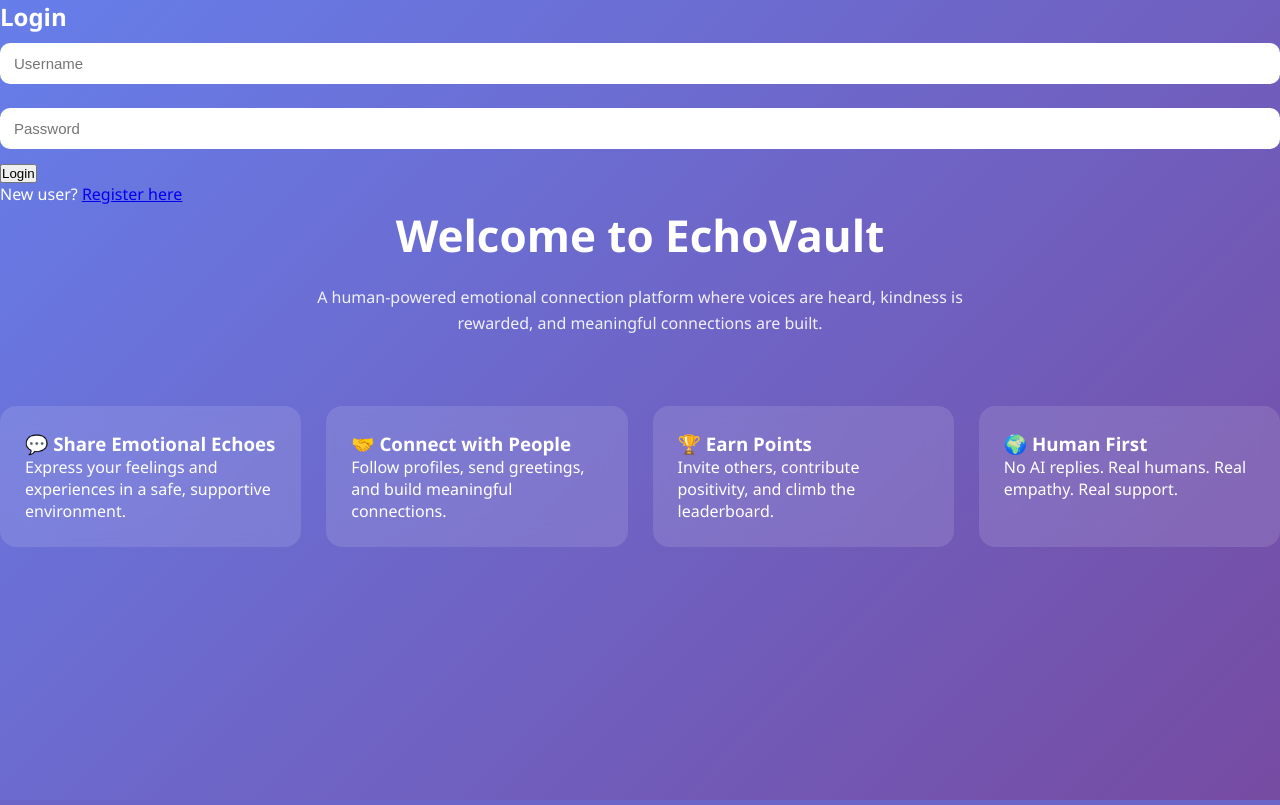
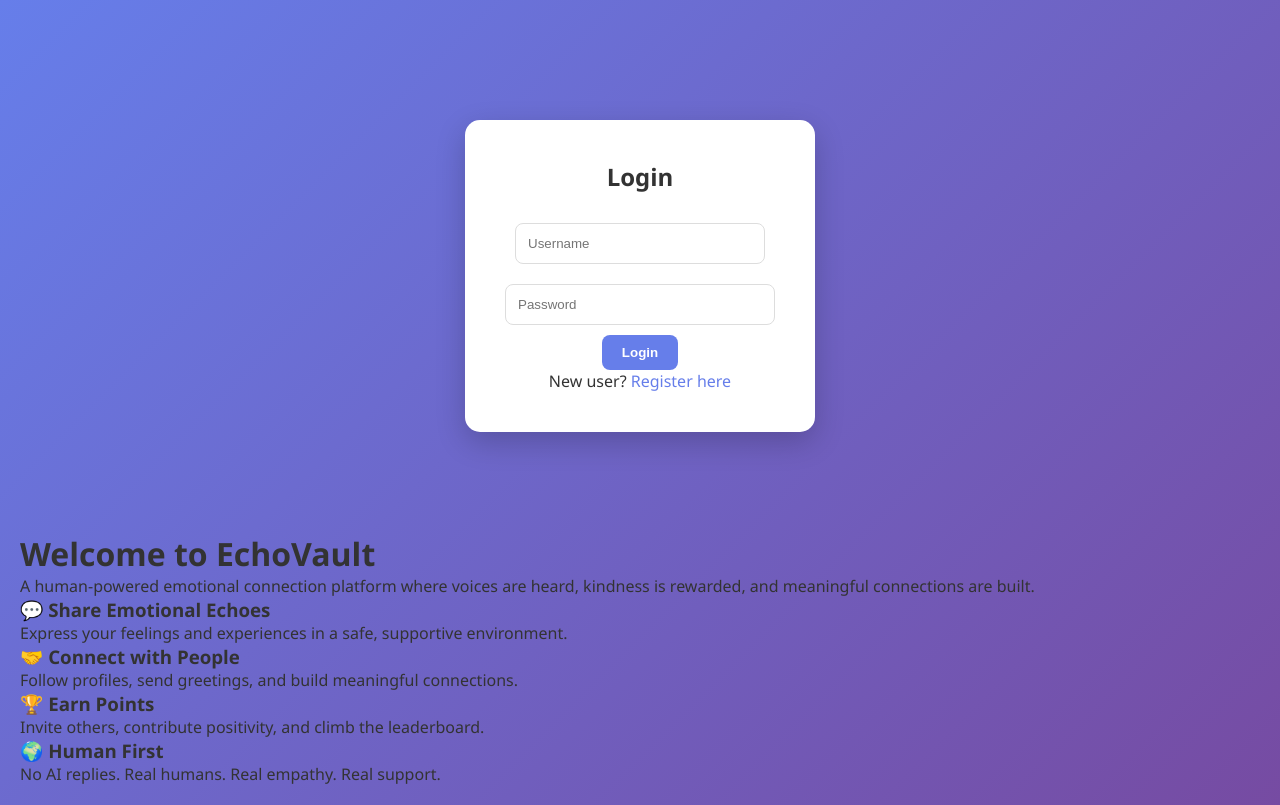
Before and after one commit to yashaswini-nalavala/Echovault-resilience-network, a Flask app: page / in a window 1280 px wide. Run offline with Flask 3, Linux system fonts and the light colour scheme.

Commit message:
Refactor CSS styles for improved layout and design

```diff
--- a/static/style.css
+++ b/static/style.css
@@ -1,237 +1,224 @@
-/* ================= GLOBAL RESET ================= */
+/* ===== GLOBAL ===== */
 
-* {
-    margin: 0;
-    padding: 0;
-    box-sizing: border-box;
+*{
+    margin:0;
+    padding:0;
+    box-sizing:border-box;
 }
 
-body {
+body{
     font-family: 'Segoe UI', Tahoma, Geneva, Verdana, sans-serif;
     background: linear-gradient(135deg, #667eea, #764ba2);
-    color: #ffffff;
-    min-height: 100vh;
+    min-height:100vh;
+    padding:20px;
+    color:#333;
 }
 
-/* ================= NAVBAR ================= */
+/* ===== NAVBAR ===== */
 
-.navbar {
-    display: flex;
-    justify-content: space-between;
-    align-items: center;
-    padding: 18px 40px;
-    background: rgba(0, 0, 0, 0.25);
+.navbar{
+    background: rgba(255,255,255,0.15);
     backdrop-filter: blur(10px);
+    padding:15px 25px;
+    border-radius:12px;
+    display:flex;
+    justify-content:space-between;
+    align-items:center;
+    margin-bottom:30px;
+    box-shadow:0 8px 20px rgba(0,0,0,0.15);
 }
 
-.logo {
-    font-size: 22px;
-    font-weight: bold;
-    letter-spacing: 1px;
+.navbar a{
+    color:white;
+    text-decoration:none;
+    margin-right:20px;
+    font-weight:500;
+    transition:0.3s;
 }
 
-.navbar a {
-    color: white;
-    text-decoration: none;
-    margin-left: 20px;
-    transition: 0.3s ease;
-    font-weight: 500;
+.navbar a:hover{
+    color:#ffd369;
 }
 
-.navbar a:hover {
-    opacity: 0.7;
+/* ===== CONTAINER ===== */
+
+.container{
+    max-width:1000px;
+    margin:auto;
 }
 
-/* ================= CONTAINER ================= */
+/* ===== AUTH BOX ===== */
 
-.container {
-    padding: 60px 10%;
+.auth-box{
+    background:white;
+    padding:40px;
+    width:350px;
+    margin:100px auto;
+    border-radius:15px;
+    box-shadow:0 10px 30px rgba(0,0,0,0.2);
+    text-align:center;
 }
 
-/* ================= HERO SECTION ================= */
-
-.hero-section {
-    text-align: center;
-    margin-bottom: 70px;
+.auth-box h2{
+    margin-bottom:20px;
 }
 
-.hero-section h1 {
-    font-size: 44px;
-    margin-bottom: 20px;
+/* ===== INPUTS ===== */
+
+input, textarea{
+    width:100%;
+    padding:12px;
+    margin:10px 0;
+    border-radius:8px;
+    border:1px solid #ddd;
+    outline:none;
+    transition:0.3s;
 }
 
-.hero-section p {
-    max-width: 650px;
-    margin: auto;
-    line-height: 1.6;
-    opacity: 0.9;
-    margin-bottom: 30px;
+input:focus, textarea:focus{
+    border-color:#667eea;
+    box-shadow:0 0 5px rgba(102,126,234,0.5);
 }
 
-.hero-buttons {
-    margin-top: 20px;
+/* ===== BUTTON ===== */
+
+button{
+    padding:10px 20px;
+    background:#667eea;
+    border:none;
+    border-radius:8px;
+    color:white;
+    font-weight:600;
+    cursor:pointer;
+    transition:0.3s;
 }
 
-/* ================= FEATURE GRID ================= */
-
-.features-section {
-    display: grid;
-    grid-template-columns: repeat(auto-fit, minmax(260px, 1fr));
-    gap: 25px;
+button:hover{
+    background:#5563d1;
+    transform:translateY(-2px);
 }
 
-.feature-card {
-    background: rgba(255,255,255,0.12);
-    padding: 25px;
-    border-radius: 16px;
-    backdrop-filter: blur(12px);
-    transition: 0.3s ease;
+/* ===== CARD ===== */
+
+.card{
+    background:white;
+    padding:20px;
+    border-radius:15px;
+    margin:15px 0;
+    box-shadow:0 8px 25px rgba(0,0,0,0.1);
+    transition:0.3s;
 }
 
-.feature-card:hover {
-    transform: translateY(-5px);
+.card:hover{
+    transform:translateY(-5px);
 }
 
-/* ================= CARD SYSTEM ================= */
+/* ===== PROFILE ===== */
 
-.card {
-    background: rgba(255,255,255,0.12);
-    padding: 35px;
-    border-radius: 16px;
-    backdrop-filter: blur(12px);
-    margin-bottom: 30px;
-    animation: fadeIn 0.6s ease;
+.profile-box{
+    background:white;
+    padding:30px;
+    border-radius:20px;
+    box-shadow:0 8px 30px rgba(0,0,0,0.15);
+    text-align:center;
 }
 
-.center {
-    text-align: center;
+.profile-img{
+    width:150px;
+    height:150px;
+    border-radius:50%;
+    object-fit:cover;
+    border:4px solid #667eea;
+    margin-bottom:15px;
 }
 
-/* ================= FORM ELEMENTS ================= */
+/* ===== USER LIST CARD ===== */
 
-input, textarea, select {
-    width: 100%;
-    padding: 12px 14px;
-    margin: 12px 0;
-    border-radius: 10px;
-    border: none;
-    outline: none;
-    font-size: 15px;
+.card img{
+    border-radius:50%;
+    margin-bottom:10px;
 }
 
-textarea {
-    min-height: 120px;
-    resize: none;
+/* ===== CHAT ===== */
+
+.chat-box{
+    background:white;
+    padding:15px;
+    height:350px;
+    overflow-y:auto;
+    border-radius:12px;
+    margin-bottom:15px;
+    box-shadow:0 5px 20px rgba(0,0,0,0.1);
 }
 
-input:focus, textarea:focus, select:focus {
-    box-shadow: 0 0 0 2px #ffffff55;
+.chat-msg{
+    background:#f1f3ff;
+    padding:10px;
+    margin:8px 0;
+    border-radius:10px;
+    font-size:14px;
 }
 
-/* ================= BUTTON SYSTEM ================= */
-
-.btn {
-    display: inline-block;
-    padding: 12px 18px;
-    background: #ffffff;
-    color: #333;
-    border-radius: 10px;
-    text-decoration: none;
-    font-weight: 600;
-    margin-top: 12px;
-    transition: 0.3s ease;
-    cursor: pointer;
-    border: none;
+.chat-msg small{
+    color:#777;
+    font-size:11px;
 }
 
-.btn:hover {
-    transform: scale(1.05);
+/* ===== SEARCH BAR ===== */
+
+form input[type="text"]{
+    width:250px;
 }
 
-.btn-outline {
-    background: transparent;
-    border: 2px solid white;
-    color: white;
+/* ===== LINKS ===== */
+
+a{
+    color:#667eea;
+    font-weight:500;
+    text-decoration:none;
 }
 
-/* ================= DASHBOARD ================= */
-
-.dashboard-actions {
-    margin-top: 25px;
+a:hover{
+    text-decoration:underline;
 }
 
-.dashboard-actions .btn {
-    margin-right: 15px;
+/* ===== FOLLOW BUTTONS ===== */
+
+.card a{
+    margin-right:10px;
 }
 
-/* ================= ECHO DISPLAY ================= */
+/* ===== RECEIVED ECHO STYLE ===== */
 
-.echo-box {
-    margin-top: 25px;
-    padding: 25px;
-    background: rgba(0,0,0,0.25);
-    border-radius: 14px;
+.card p{
+    margin:5px 0;
 }
 
-/* ================= PROFILE ================= */
+/* ===== SCROLLBAR ===== */
 
-.profile-stats {
-    margin-top: 15px;
-    line-height: 1.8;
+::-webkit-scrollbar{
+    width:6px;
 }
 
-/* ================= TABLE (Leaderboard) ================= */
-
-table {
-    width: 100%;
-    margin-top: 20px;
-    border-collapse: collapse;
+::-webkit-scrollbar-thumb{
+    background:#667eea;
+    border-radius:10px;
 }
 
-th, td {
-    padding: 14px;
-    text-align: left;
-}
+/* ===== RESPONSIVE ===== */
 
-th {
-    background: rgba(255,255,255,0.15);
-}
+@media(max-width:768px){
 
-tr:nth-child(even) {
-    background: rgba(255,255,255,0.08);
-}
-
-/* ================= MESSAGE FORM ================= */
-
-form input[type="text"] {
-    margin-top: 10px;
-}
-
-/* ================= ANIMATIONS ================= */
-
-@keyframes fadeIn {
-    from { opacity: 0; transform: translateY(10px); }
-    to { opacity: 1; transform: translateY(0); }
-}
-
-/* ================= RESPONSIVE DESIGN ================= */
-
-@media (max-width: 768px) {
-
-    .container {
-        padding: 40px 20px;
+    .navbar{
+        flex-direction:column;
+        align-items:flex-start;
     }
 
-    .navbar {
-        flex-direction: column;
-        align-items: flex-start;
+    .auth-box{
+        width:90%;
     }
 
-    .navbar a {
-        margin: 8px 0;
-    }
-
-    .hero-section h1 {
-        font-size: 32px;
+    .container{
+        width:95%;
     }
 }
```
